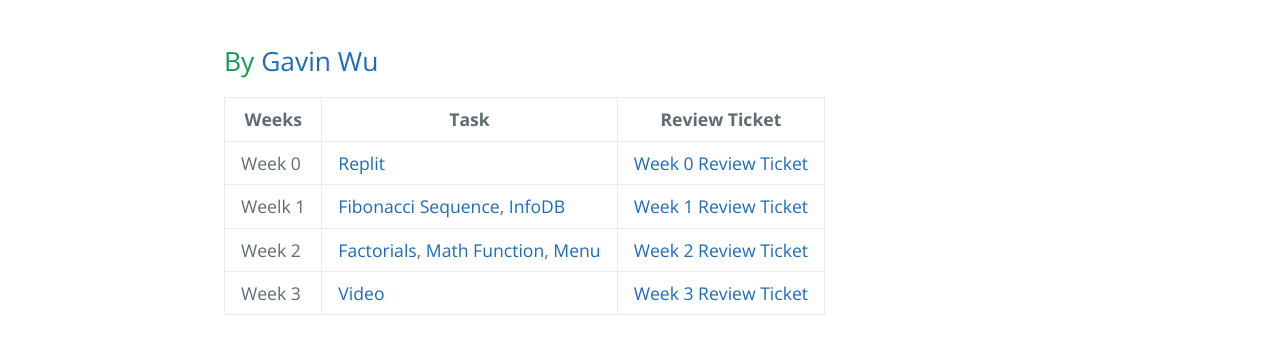
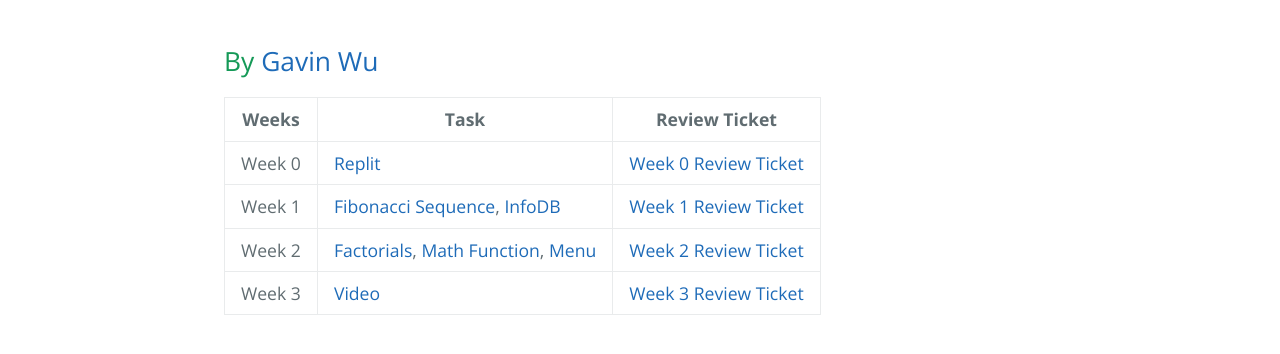
Before and after one commit to GavinYWu/Gavin, a Jekyll site: the page built from index.md, in a window 1280 px wide. Shown: the part 411-765 px from the top of the page. Built offline with Jekyll 4.4.1, drawn with Linux system fonts in a browser that asks for light colours.

Commit message:
Update index.md

```diff
--- a/index.md
+++ b/index.md
@@ -11,6 +11,6 @@ filename: index
 |Weeks|Task|Review Ticket|
 | - | - | - |
 |Week 0|[Replit](https://replit.com/@GavinWu3/Gavin-2#)|[Week 0 Review Ticket](https://github.com/GavinYWu/Gavin/issues/1)|
-|Weelk 1|[Fibonacci Sequence](https://replit.com/@GavinWu3/Gavin-1#week1/fibonacci.py), [InfoDB](https://replit.com/@GavinWu3/Gavin-1#week1/infodb.py)|[Week 1 Review Ticket](https://github.com/GavinYWu/Gavin/issues/2)|
+|Week 1|[Fibonacci Sequence](https://replit.com/@GavinWu3/Gavin-1#week1/fibonacci.py), [InfoDB](https://replit.com/@GavinWu3/Gavin-1#week1/infodb.py)|[Week 1 Review Ticket](https://github.com/GavinYWu/Gavin/issues/2)|
 |Week 2|[Factorials](https://replit.com/@GavinWu3/Gavin#week2/factorial.py), [Math Function](https://replit.com/@GavinWu3/Gavin#week2/prime.py), [Menu](https://replit.com/@GavinWu3/Gavin#menu.py)|[Week 2 Review Ticket](https://github.com/GavinYWu/Gavin/issues/3)|
 |Week 3|[Video](https://www.loom.com/share/c20a904550a6479c92c88cdda5652dde)|[Week 3 Review Ticket](https://github.com/GavinYWu/Gavin/issues/4)|
```
